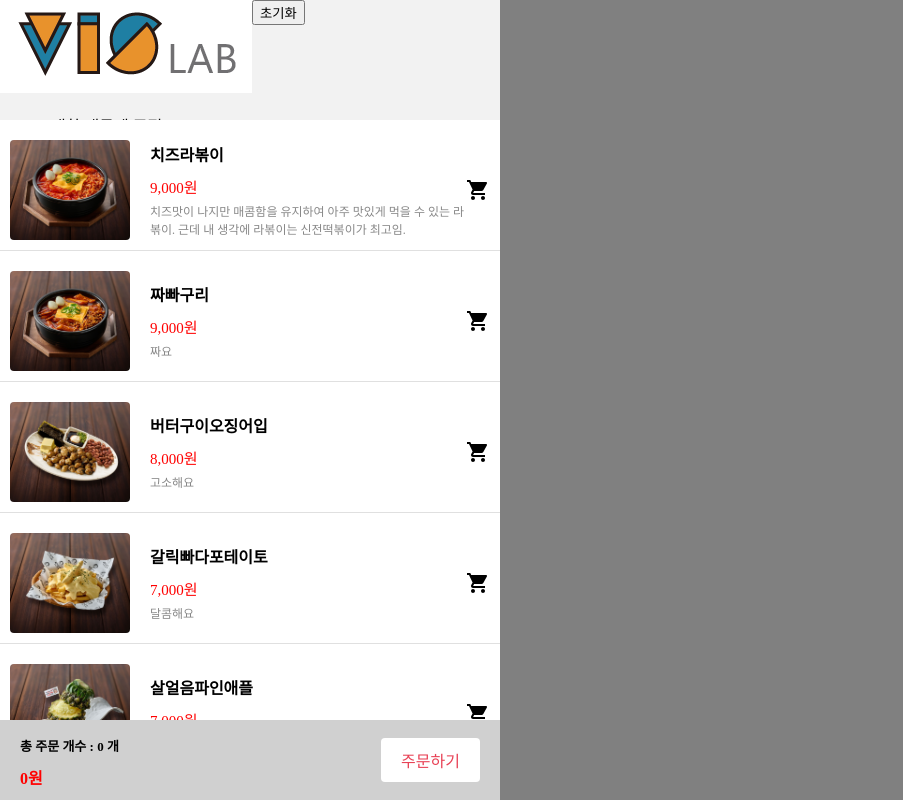
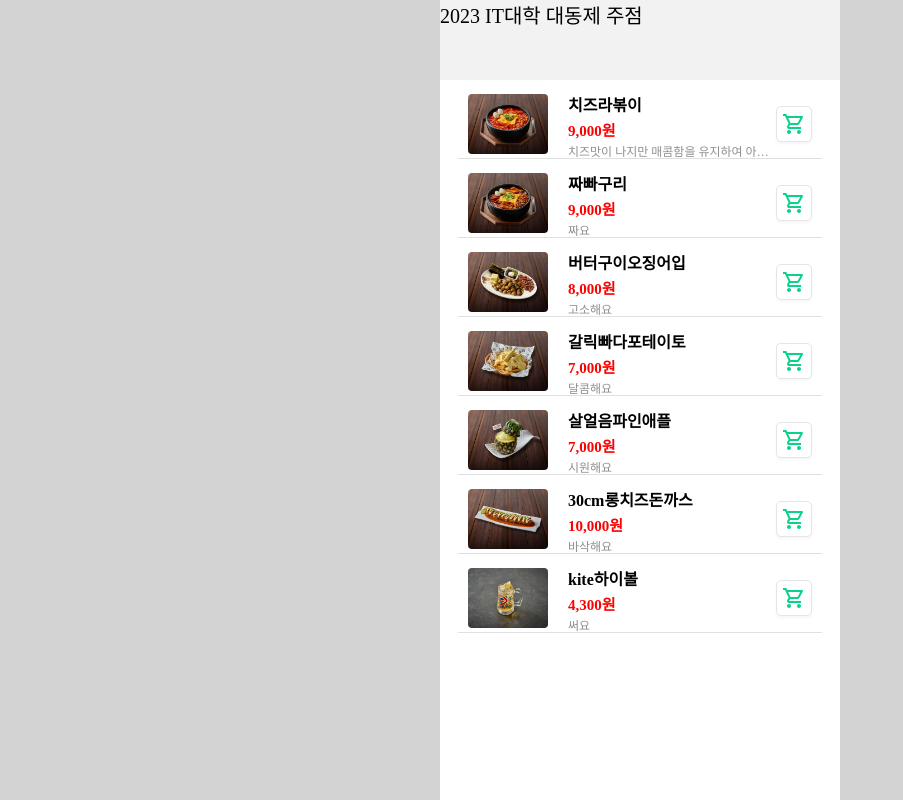
Before and after one commit to wj-cosmos57/orderit-frontend-react, a React (Vite) app: page / in a window 1280 px wide. Shown: the whole page, without its empty margins (0-903 px from the left). Built offline with nearby package versions, Linux system fonts and the light colour scheme.

Commit message:
[23.09.06 이우주]

```diff
--- a/Menu.json
+++ b/Menu.json
@@ -3,7 +3,7 @@
         "title": "치즈라볶이",
         "img": "public/menu/치즈라볶이.jpg",
         "price": "9,000",
-        "detail": "치즈맛이 나지만 매콤함을 유지하여 아주 맛있게 먹을 수 있는 라볶이. 근데 내 생각에 라볶이는 신전떡볶이가 최고임.",
+        "detail": "치즈맛이 나지만 매콤함을 유지하여\n아주 맛있게 먹을 수 있는 라볶이.",
         "menuId": "menu1"
     },
     {
--- a/index.html
+++ b/index.html
@@ -7,8 +7,11 @@
     <title>Vite + React</title>
   </head>
   <style>
+    html {
+      background-color: lightgray;
+    }
   body {
-    margin: 0;
+    width: 400px; margin: auto;
   }
   </style>
   <body>
--- a/src/App.jsx
+++ b/src/App.jsx
@@ -9,14 +9,10 @@ import Menudetail from './Menudetail';
 function App() {
 
   return (
-    <div style={{backgroundColor: "gray"}}>
-      <div style={{width: 500, backgroundColor: "white"}}>
         <Routes>
           <Route path="/" element={<Mainpage />} />
           <Route path="/:menuId" element={<Menudetail />} />
         </Routes>
-      </div>
-    </div>
   )
 }
 
--- /dev/null
+++ b/src/Bottombar.css
@@ -0,0 +1,200 @@
+.order_flow_wrap {
+    /* position: fixed;
+    left: 0;
+    bottom: 0; */
+    width: 100%;
+    box-shadow: 0 0 6px 4px rgba(0,0,0,.03);
+    padding-bottom: env;
+    background-color: #fff;
+    z-index: 9100;
+
+    display: block;
+
+    color: #000;
+    word-wrap: break-word;
+    word-break: break-word;
+    font-size: 16px;
+    line-height: 24px;
+}
+
+.order_btn_area {
+    position: relative;
+    max-width: 720px;
+    margin: 0 auto;
+    background-color: #fff;
+    border-top: 1px solid;
+    border-color: #e8e8e8;
+
+    display: block;
+
+    word-wrap: break-word;
+    word-break: break-word;
+
+    font-size: 16px;
+    line-height: 24px;
+}
+
+.order_box1 {
+    padding: 12px 18px;
+
+    display: block;
+
+    word-wrap: break-word;
+    word-break: break-word;
+
+    font-size: 16px;
+    line-height: 24px;
+}
+
+.order_info_area {
+    display: flex;
+    -webkit-box-align: center;
+    align-items: flex-start;
+
+    color: #000;
+    word-wrap: break-word;
+    word-break: break-word;
+
+    font-size: 16px;
+    line-height: 24px;
+}
+
+.order_info {
+    -webkit-box-flex: 1;
+    flex-grow: 1;
+    overflow: hidden;
+    letter-spacing: -0.3px;
+
+    display: block;
+
+    color: #000;
+    word-wrap: break-word;
+    word-break: break-word;
+
+    font-size: 16px;
+    line-height: 24px;
+}
+
+.info_tit {
+    overflow: hidden;
+    text-overflow: ellipsis;
+    white-space: nowrap;
+    overflow-wrap: normal;
+    display: inline-block;
+    vertical-align: top;
+    max-width: 100%;
+    font-size: 15px;
+    color: #333;
+
+    font-weight: 400;
+    line-height: 24px;
+}
+
+.total {
+    float: right;
+    padding-left: 4px;
+    /* 여기 밑에 내용 내가 아직 다 안넣음*/
+}
+
+.info_price {
+    overflow: hidden;
+    text-overflow: ellipsis;
+    white-space: nowrap;
+    overflow-wrap: normal;
+    font-size: 18px;
+    font-weight: bold;
+    color: #ff3d3b;
+}
+
+.btn_reset {
+    margin-left: 10px;
+    margin-right: -10px;
+    margin-bottom: 2px;
+    display: flex;
+    align-content: flex-end;
+    margin-top: auto;
+}
+
+.reset_button {
+    padding: 4px 4px;
+    cursor: pointer;
+    color: #fff;
+
+    font-weight: bold;
+
+    border: solid 1px;
+    border-radius: 3px;
+    border-color: #fff;
+    box-shadow: 0 2px 3px 0 rgba(0,0,0,.04);
+    background-color: #47c83e;
+}
+
+.btn_order {
+    flex-shrink: 0;
+    width: 128px;
+    height: 46px;
+    margin-left: 18px;
+    border-radius: 5px;
+    background-image: linear-gradient(to left, #0ad18e, #01d760),linear-gradient(to left, #53fffd, #00ff71);
+    font-weight: bold;
+    line-height: 46px;
+    text-align: center;
+    letter-spacing: -0.3px;
+    color: #fff;
+    transition: .1s;
+
+    text-decoration: none;
+    cursor: pointer;
+
+    word-wrap: break-word;
+    word-break: break-word;
+
+    font-size: 16px;
+}
+
+.btn_box {
+    position: relative;
+    display: inline-block;
+    vertical-align: top;
+    margin-left: 3px;
+
+    font-weight: bold;
+    line-height: 46px;
+    text-align: center;
+    letter-spacing: -0.3px;
+    color: #fff;
+
+    cursor: pointer;
+
+    word-wrap: break-word;
+    word-break: break-word;
+
+    font-size: 16px;
+}
+
+.ico_cart {
+    vertical-align: -10px;
+    transform-origin: bottom;
+    width: 25px;
+    height: 25px;
+    fill: #fff;
+
+    display: inline-block;
+
+}
+
+.num {
+    opacity: 1;
+    position: absolute;
+    top: 11px;
+    right: 0px;
+    width: 14px;
+    height: 14px;
+    border-radius: 50%;
+    background-color: #fc4c4e;
+    font-size: 10px;
+    line-height: 14px;
+    font-weight: 800;
+    text-align: center;
+    color: #fff;
+}
--- /dev/null
+++ b/src/Bottombar.jsx
@@ -0,0 +1,45 @@
+import React from 'react'
+
+import './Bottombar.css'
+import menus from '../Menu.json'
+import ShoppingCartIcon from '@mui/icons-material/ShoppingCart';
+
+function Bottombar(props) {
+    const { totalCount, totalMoney, firstMenuItem, remainingItems } = props;
+
+    const handleReset = () => {
+        localStorage.clear();
+        window.location.reload();
+    }
+    console.log(firstMenuItem);
+
+  return (
+    <div className='order_flow_wrap'>
+        <div className='order_btn_area'>
+            <div className='order_box1'>
+                <div className='order_info_area'>
+                    <div className='order_info'>
+                        <div className='info_tit'>
+                            <span className='total'>{totalCount}개</span>
+                            {remainingItems > 1 ? `${firstMenuItem.title} 외 ` : `${firstMenuItem.title} `}
+                        </div>
+                        <div className='info_price'>{totalMoney.toLocaleString()}</div>
+                    </div>
+                    <div className='btn_reset'>
+                        <button className='reset_button' onClick={handleReset}>메뉴초기화</button>
+                    </div>
+                    <a className='btn_order'>
+                        주문하기
+                        <div className='btn_box'>
+                            <ShoppingCartIcon className='ico_cart' viewBox='0 0 25 25' fill='#0AD289' aria-hidden='true'/>
+                            <span className='num' aria-label='주문수'>{totalCount}</span>
+                        </div>
+                    </a>
+                </div>
+            </div>
+        </div>
+    </div>
+  )
+}
+
+export default Bottombar
--- a/src/Mainpage.css
+++ b/src/Mainpage.css
@@ -6,20 +6,25 @@
 }
 
 .top-bar {
-    height: 15%; /* 전체 높이의 20%를 차지하도록 설정 */
+    height: 10%; /* 전체 높이의 20%를 차지하도록 설정 */
     background-color: #f2f2f2;
     display: flex;
 }
 
-.reset-button {
+.logo-title {
     display: flex;
-    flex-direction: row;
+    justify-content: center;
+    align-items: center;
+    font-size: 20px;
 }
 
 .menu-bar {
-    height: 75%; /* 전체 높이의 70%를 차지하도록 설정 */
+    height: 90%; /* 전체 높이의 70%를 차지하도록 설정 */
     background-color: #ffffff;
-    overflow-y: auto; /* 메뉴가 많아져서 화면을 넘을 경우 스크롤바가 생기도록 설정 */
+    /* overflow-y: auto; 메뉴가 많아져서 화면을 넘을 경우 스크롤바가 생기도록 설정 */
+    position: relative;
+    display: block;
+    background-color: #fff;
 }
 
 /* Link 컴포넌트는 기본적으로 `<a>` 태그로 렌더링되어 웹브라우저의 기본 스타일을
@@ -42,15 +47,16 @@
     display: flex;
     flex-direction: row;
     align-items: center;
+    height: 3em;
     padding: 10px;
     border-bottom: 1px solid #e0e0e0;
-    margin: 10px 0;
+    margin: 10px 18px;
     /* 요소 상하에 10픽셀의 공간을 만들고, 좌우에는 추가적인 공간X */
 }
 
 .menu-img{
-    width: 120px;
-    height: 100px;
+    width: 80px;
+    height: 60px;
     margin-right: 20px;
     border-radius: 4px; /* 이미지를 약간 둥글게 */
     object-fit: cover;
@@ -62,36 +68,51 @@
 
 .menu-title {
     font-weight: bolder;
-    margin-bottom: 10px;
+    margin-bottom: 3px;
 }
 
 .menu-price {
     font-size: 15px;
+    font-weight: 700;
     color: #ff0000;
-    margin-bottom: 5px;
+    margin-bottom: 2px;
 }
 
 .menu-detail {
     font-size: 12px;
-    color: #888;
+    color: #8f8f8f;
+    display: -webkit-box;
+    overflow: hidden;
+    max-width: 100%;
+    max-height: 15px;
+    overflow-wrap: break-word;
+    -webkit-line-clamp: 1;
+    -webkit-box-orient: vertical;
+    text-overflow: ellipsis;
 }
 
 .menu-purchaseButton {
+    padding: 5px 5px;
     margin-left: auto; /*이전 요소와의 사이를 최대한 넓히는 효과 */
     cursor: pointer;
     display: flex;
     justify-content: center;
+    box-shadow: 0 2px 3px 0 rgba(0,0,0,.04);
+    box-sizing: border-box;
+    border: solid 1px;
+    border-radius: 5px;
+    border-color: #e5e5e5;
+    background-color: #fff;
 }
 
 .menu-quantity {
-    margin-top: -10px;
-    margin-left: -10px;
+    margin-top: -5px;
+    margin-left: -14px;
     background-color: #ff0000;
     width: 15px;
     height: 15px;
     text-align: center;
-    vertical-align: middle;
-    font-size: 10px;
+    font-size: 13px;
     border-radius: 50%;
     color: white;
     font-weight: bold;
--- a/src/Mainpage.jsx
+++ b/src/Mainpage.jsx
@@ -4,42 +4,36 @@ import './Mainpage.css';
 import{ Link, useLocation } from "react-router-dom";
 
 import menus from '../Menu.json'
-import ShoppingCartIcon from '@mui/icons-material/ShoppingCart';
+import ShoppingCartOutlinedIcon from '@mui/icons-material/ShoppingCartOutlined';
+import Bottombar from './Bottombar.jsx'
 
 function Mainpage() {
+    const cart = JSON.parse(localStorage.getItem('cart')) || [];
+    const firstMenuItem = cart.length > 0 ? menus.find(m => m.menuId === cart[0].menuId) : null  // 담긴 첫번째 메뉴
+    const remainingItems = cart.length;     // 담긴 메뉴의 종류 수
 
-    // const [ list, setList ] = useState([]);
-    // const [ orderList, setOrderList ] = useState([]);
-    // const location = useLocation();
-    const cart = JSON.parse(localStorage.getItem('cart')) || [];
-    console.log(cart)
-    let totalQuantityRef = useRef([0, 0]);
-    // let totalQuantity = 0; totalQuantity 이런식으로 관리하면 렌더링 될때마다 초기화 됨. 따라서 useRef로 관리해야함.
+    let totalQuantityRef = useRef([0, 0]);  // [0]: 총메뉴개수 [1]: 총합계
 
-    //useEffect사용해서 초기화 계속 렌더링 되게하기
   return (
     <div className='order-app'>
         <div className='top-bar'>
             <div className='logo-container'>
-                <img src='/public/Vis_logo.png'></img>
-                <p>2023 IT대학 대동제 주점</p>
-            </div>
-            <div className='reset'>
-                <button className='reset-button' onClick={() => {localStorage.clear();}}>초기화</button>
+                <div className='logo-title'>2023 IT대학 대동제 주점</div>
             </div>
         </div>
+
         <div className='menu-bar'>
             {
                 menus.map( (menu, index) => {
                     const menuItemInCart = cart.find(item => item.menuId === menu.menuId);
                     const quantityInCart = menuItemInCart ? menuItemInCart.qty : 0;
+                    const menuPrice = parseInt(menu.price.replace(/,/g, ''), 10);
 
-                    const menuPrice = parseInt(menu.price.replace(/,/g, ''), 10);
-                    console.log(menuPrice)
                     totalQuantityRef.current[0] += quantityInCart;
-                    console.log(menu.price)
                     totalQuantityRef.current[1] += menuPrice * quantityInCart;
-                    console.log(totalQuantityRef.current);
+
+                    console.log(totalQuantityRef.current[0]);
+                    console.log(totalQuantityRef.current[1]);
 
                     return (
                         <Link to={`/${menu.menuId}`} key={index} >
@@ -55,7 +49,7 @@ function Mainpage() {
                                     <div className='menu-detail'>{menu.detail}</div>
                                 </div>
                                 <div className='menu-purchaseButton'>
-                                    <ShoppingCartIcon/>
+                                    <ShoppingCartOutlinedIcon sx={{ color: "rgb(10, 210, 137)"}}/>
                                     {quantityInCart > 0 && <div className='menu-quantity'>{quantityInCart}</div>}
                                 </div>
                             </div>
@@ -63,8 +57,11 @@ function Mainpage() {
                     )
                 })
             }
+
         </div>
-        <div className='bottom-bar'>
+        { totalQuantityRef.current[0] > 0 && <Bottombar totalCount={totalQuantityRef.current[0]} totalMoney={totalQuantityRef.current[1]} firstMenuItem={firstMenuItem} remainingItems={remainingItems}/> }
+
+        {/* <div className='bottom-bar'>
             <div className='purchase-total'>
                 <div className='totalCount'>총 주문 개수 : {totalQuantityRef.current[0]} 개</div>
                 <div className='totalQuantity'>{totalQuantityRef.current[1].toLocaleString()}원</div>
@@ -72,7 +69,7 @@ function Mainpage() {
             <div className='purchase-confirmedButton'>
                 <button>주문하기</button>
             </div>
-        </div>
+        </div> */}
     </div>
   )
 }
--- a/src/Menudetail.jsx
+++ b/src/Menudetail.jsx
@@ -25,7 +25,7 @@ function Menudetail() {
   return (
     <div className='menu-detail-wrapper'>
       <div className='navigation-link'>
-        <Link to="/">돌아가기</Link>
+        <Link to="/">메인화면으로 돌아가기</Link>
       </div>
       <div className='menu-info'>
         <img src={menu.img} alt={menu.title} className='menu-image' />
```
Also changed, not shown: src/Menudetail.css (+17 -1 lines).
